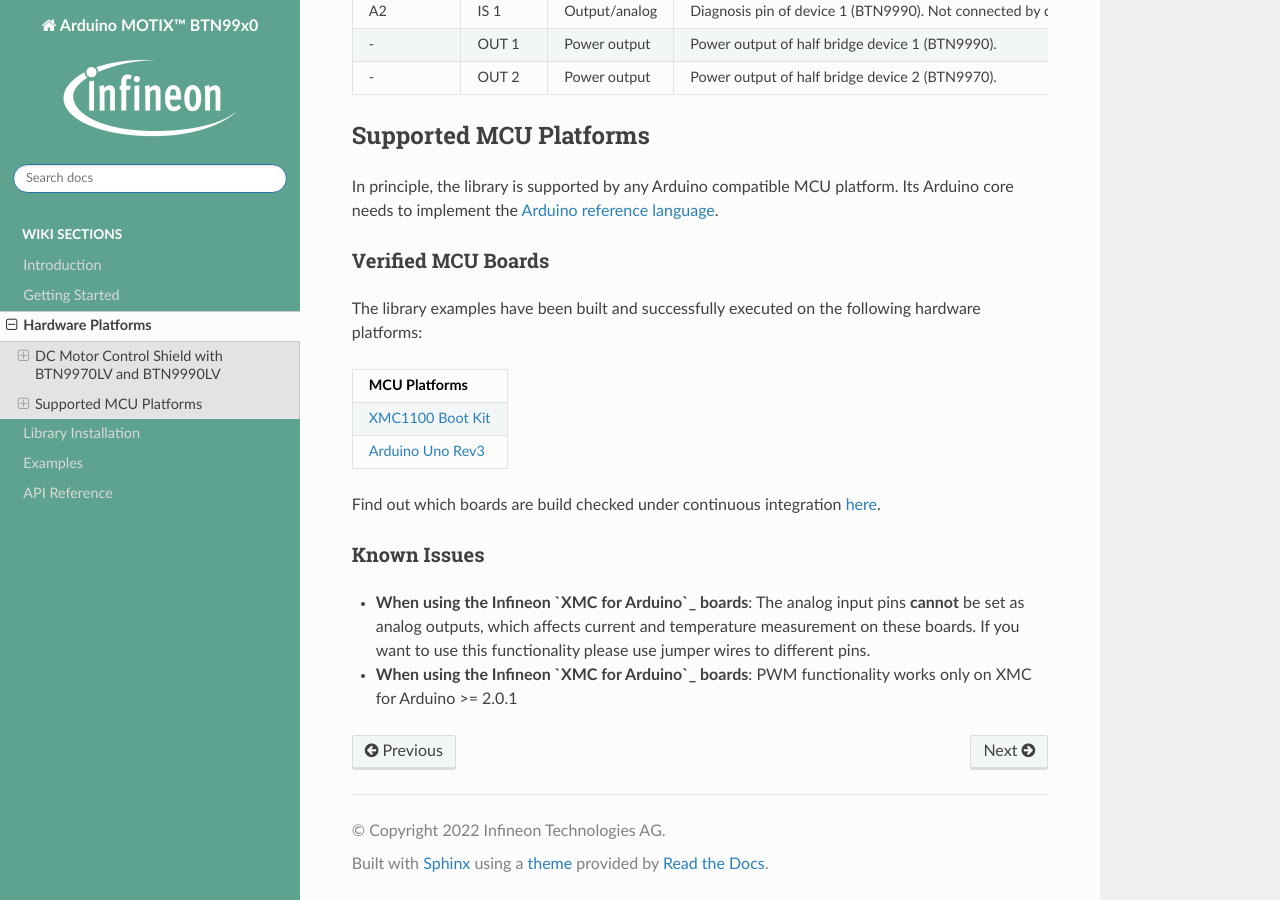
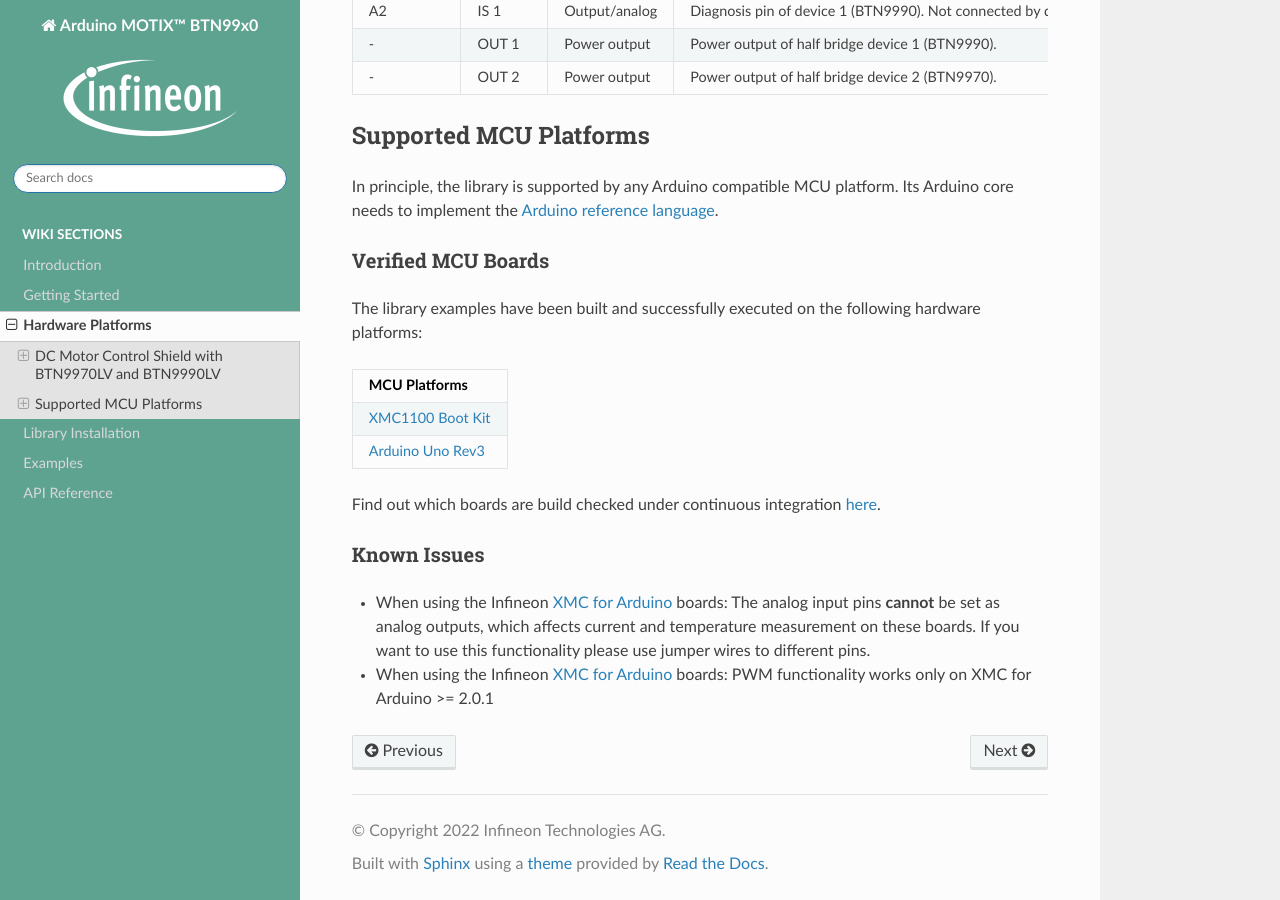
Before and after one commit to Infineon/arduino-motix-btn99x0, a Sphinx documentation site: the page built from docs/hw-platforms.rst, in a window 1280 px wide and 900 px high, scrolled down 1141 px. Built offline with Sphinx 7.4.7 and the Read the Docs theme 2.0.0, drawn with Linux system fonts in a browser that asks for light colours.

Commit message:
fix formatting typo

```diff
--- a/docs/hw-platforms.rst
+++ b/docs/hw-platforms.rst
@@ -103,7 +103,7 @@
 
 Known Issues
 ^^^^^^^^^^^^
-* **When using the Infineon `XMC for Arduino`_ boards**: The analog input pins **cannot** be set as analog outputs, which affects current and temperature measurement on these boards. If you want to use this functionality please use jumper wires to different pins.
-* **When using the Infineon `XMC for Arduino`_ boards**: PWM functionality works only on XMC for Arduino >= 2.0.1
+* When using the Infineon `XMC for Arduino`_ boards: The analog input pins **cannot** be set as analog outputs, which affects current and temperature measurement on these boards. If you want to use this functionality please use jumper wires to different pins.
+* When using the Infineon `XMC for Arduino`_ boards: PWM functionality works only on XMC for Arduino >= 2.0.1
 
 .. _`XMC for Arduino`: https://github.com/Infineon/XMC-for-Arduino
```
